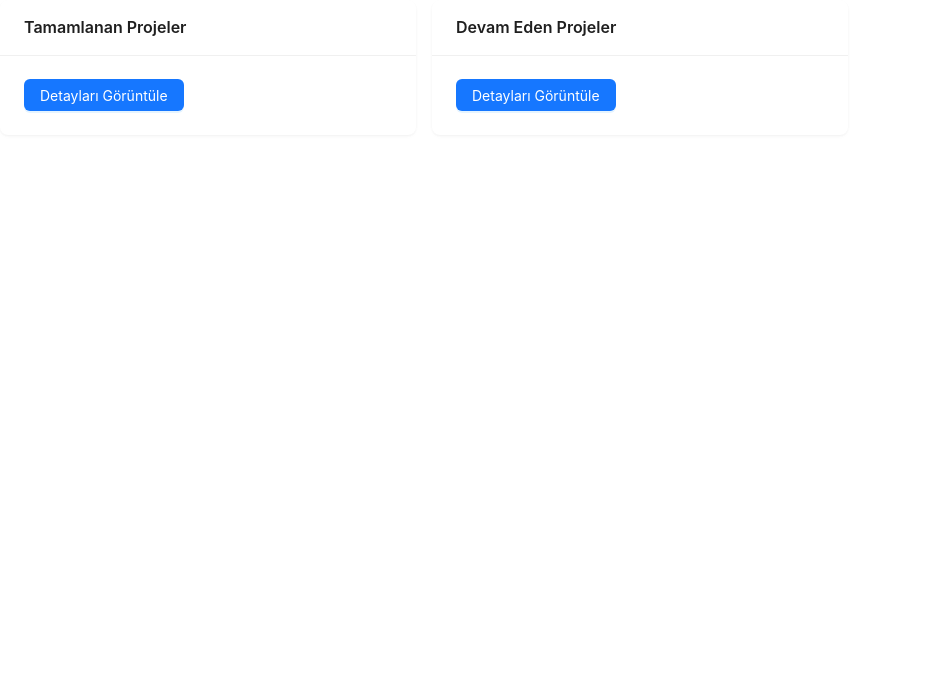
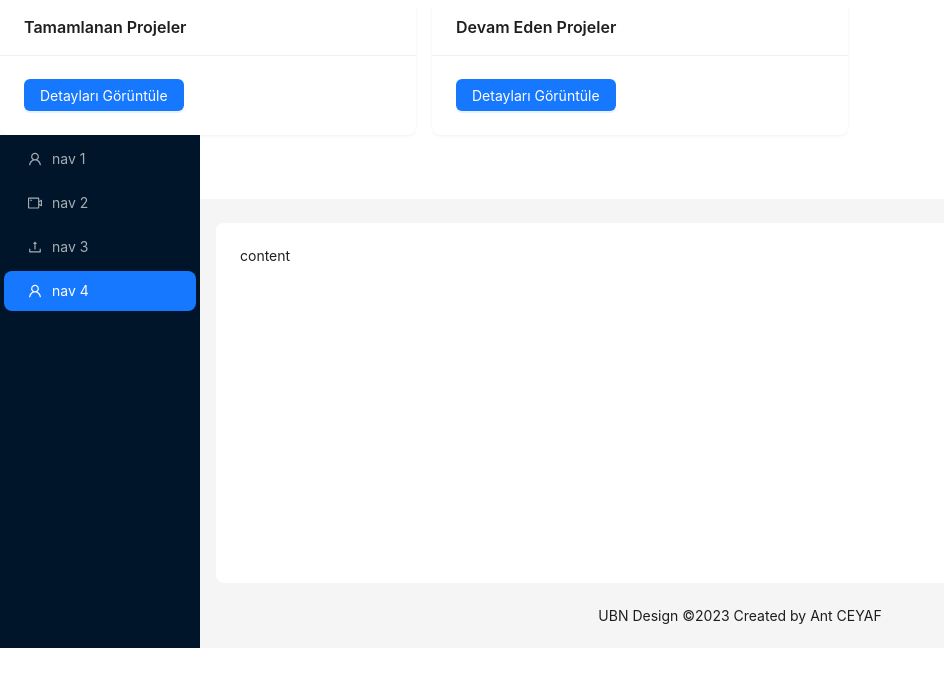
Before and after one commit to CEo7AF/yuzgec-automation, a React (Create React App) app: page /projects in a window 1280 px wide. Shown: the top 686 px of the page, without its empty margins (0-944 px from the left). Built offline with nearby package versions, Linux system fonts and the light colour scheme.

Commit message:
navigate_bar

```diff
--- a/src/App.js
+++ b/src/App.js
@@ -1,5 +1,6 @@
 // src/App.js
 import React from 'react';
+import Bar from './components/Bar'
 import { BrowserRouter as Router, Routes, Route } from 'react-router-dom';
 import Home from './Pages/Home';
 import AdminPanel from './Pages/AdminPanel.js';
@@ -22,8 +23,8 @@ function App() {
           <Route path="/complated-projects" element={<ComplatedProjects />} />
           <Route path="/continued-projects" element={<ContinuedProjects />} />
           <Route path="/projects" element={<Projects />} />
-
         </Routes>
+        <Bar/>
       </div>
     </Router>
   );
--- a/src/Pages/Home.js
+++ b/src/Pages/Home.js
@@ -1,7 +1,6 @@
 import React from 'react';
 import { Card, Col, Row, Button } from 'antd';
 import { Link } from 'react-router-dom';
-
 function Home() {
   return (
     <div>
--- /dev/null
+++ b/src/components/Bar.js
@@ -0,0 +1,65 @@
+import React from 'react';
+import { UploadOutlined, UserOutlined, VideoCameraOutlined } from '@ant-design/icons';
+import { Layout, Menu, theme } from 'antd';
+const { Header, Content, Footer, Sider } = Layout;
+const items = [UserOutlined, VideoCameraOutlined, UploadOutlined, UserOutlined].map(
+  (icon, index) => ({
+    key: String(index + 1),
+    icon: React.createElement(icon),
+    label: `nav ${index + 1}`,
+  }),
+);
+const Bar = () => {
+  const {
+    token: { colorBgContainer, borderRadiusLG },
+  } = theme.useToken();
+  return (
+    <Layout>
+      <Sider
+        breakpoint="lg"
+        collapsedWidth="0"
+        onBreakpoint={(broken) => {
+          console.log(broken);
+        }}
+        onCollapse={(collapsed, type) => {
+          console.log(collapsed, type);
+        }}
+      >
+        <div className="demo-logo-vertical" />
+        <Menu theme="dark" mode="inline" defaultSelectedKeys={['4']} items={items} />
+      </Sider>
+      <Layout>
+        <Header
+          style={{
+            padding: 0,
+            background: colorBgContainer,
+          }}
+        />
+        <Content
+          style={{
+            margin: '24px 16px 0',
+          }}
+        >
+          <div
+            style={{
+              padding: 24,
+              minHeight: 360,
+              background: colorBgContainer,
+              borderRadius: borderRadiusLG,
+            }}
+          >
+            content
+          </div>
+        </Content>
+        <Footer
+          style={{
+            textAlign: 'center',
+          }}
+        >
+          UBN Design ©2023 Created by Ant CEYAF
+        </Footer>
+      </Layout>
+    </Layout>
+  );
+};
+export default Bar;
```
